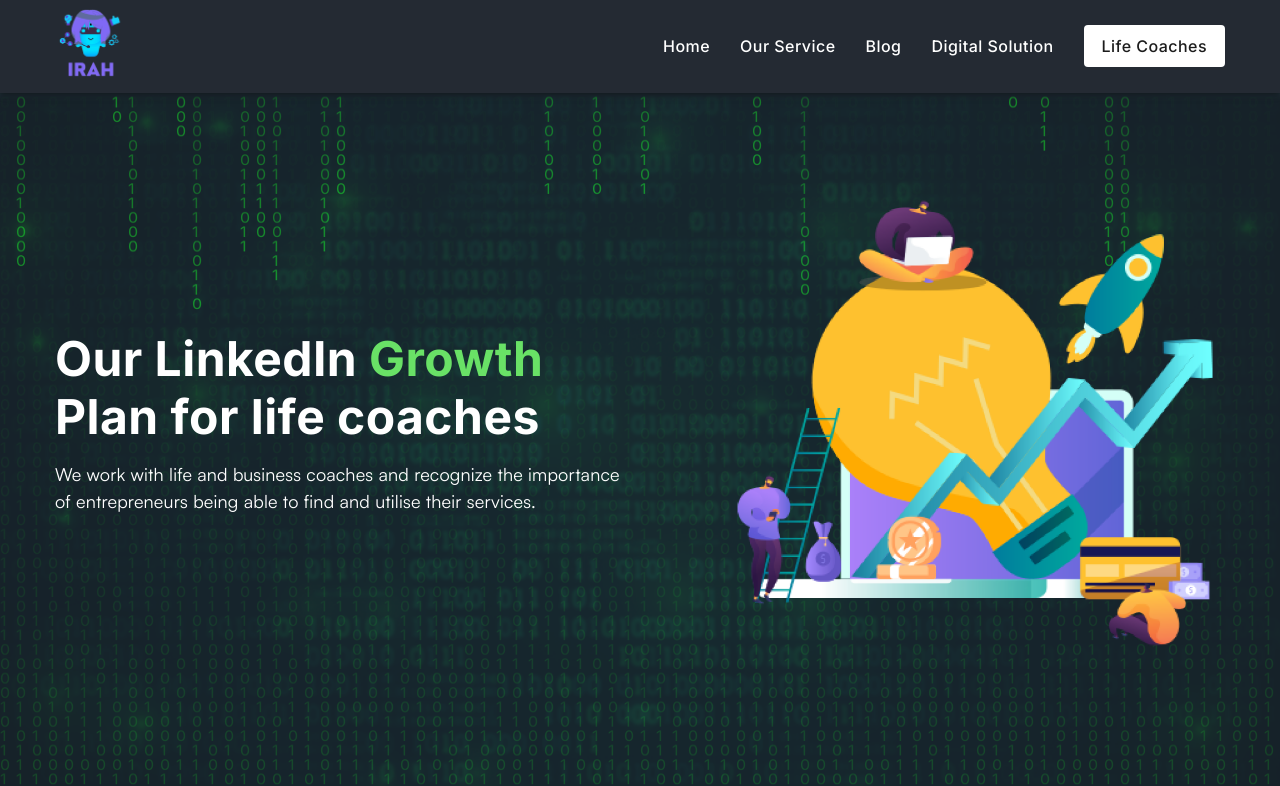
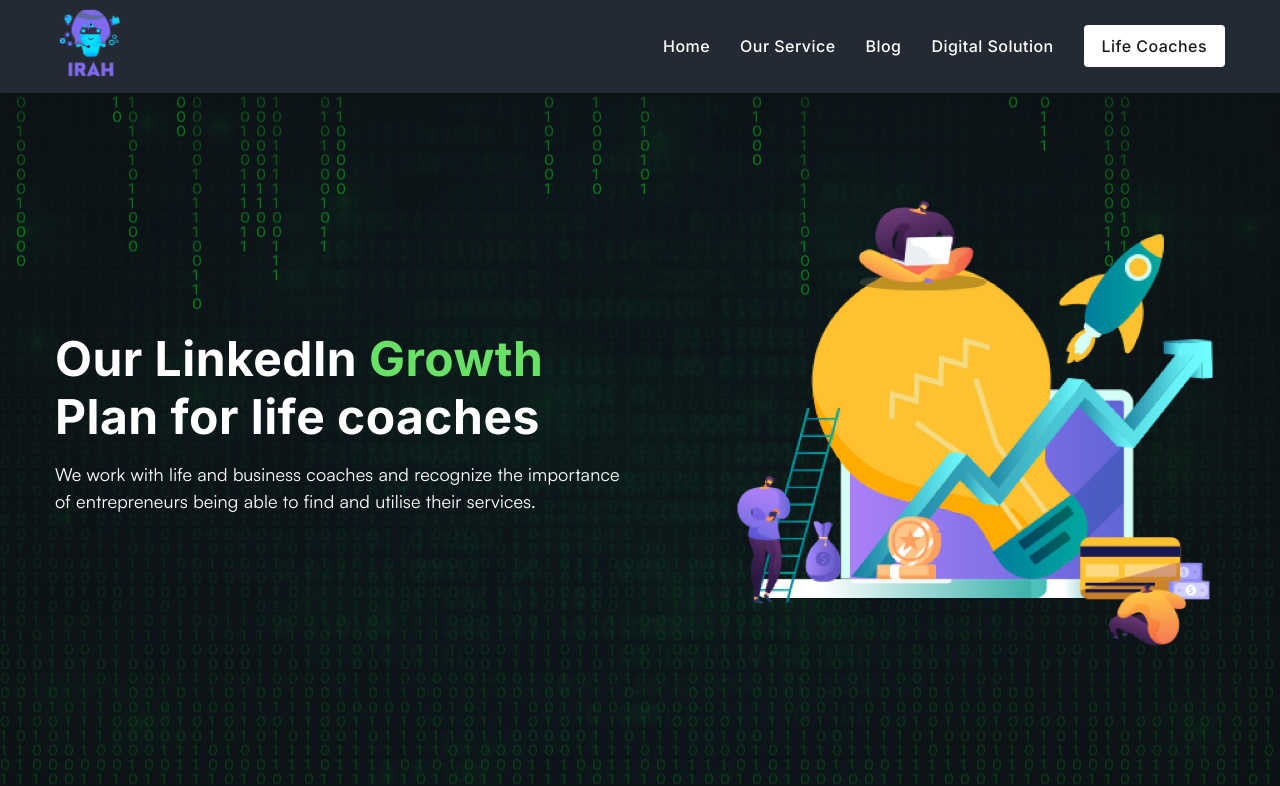
Before and after one commit to davidbaraiya/Irah_Solutions, a React (Vite) app: page /life_coaches in a window 1280 px wide. Shown: the top 786 px of the page. Built offline with nearby package versions, Linux system fonts and the light colour scheme.

Commit message:
overlay bg

```diff
--- a/src/components/common-banner/common_banner.css
+++ b/src/components/common-banner/common_banner.css
@@ -8,19 +8,16 @@
   color: #fff !important;
 }
 
-/* .common-banner::before {
+.common-banner::before {
   content: '';
   position: absolute;
-  top: 50%;
+  top: 0;
   left: 0;
   width: 100%;
-  height: 400px;
-  background-color: var(--theme-color);
-  -webkit-transform: translateY(-50%) skewY(-10deg);
-  -ms-transform: translateY(-50%) skewY(-10deg);
-  transform: translateY(-50%) skewY(-10deg);
-  opacity: 0.4;
-} */
+  height: 100%;
+  background-color: rgb(0 0 0 / 45%);
+  z-index: 1;
+}
 
 .common-banner img {
   max-width: 500px;
```
Also changed, not shown: public/fevicon.png, 1 other file (tests, documents, lock files or other folders).
